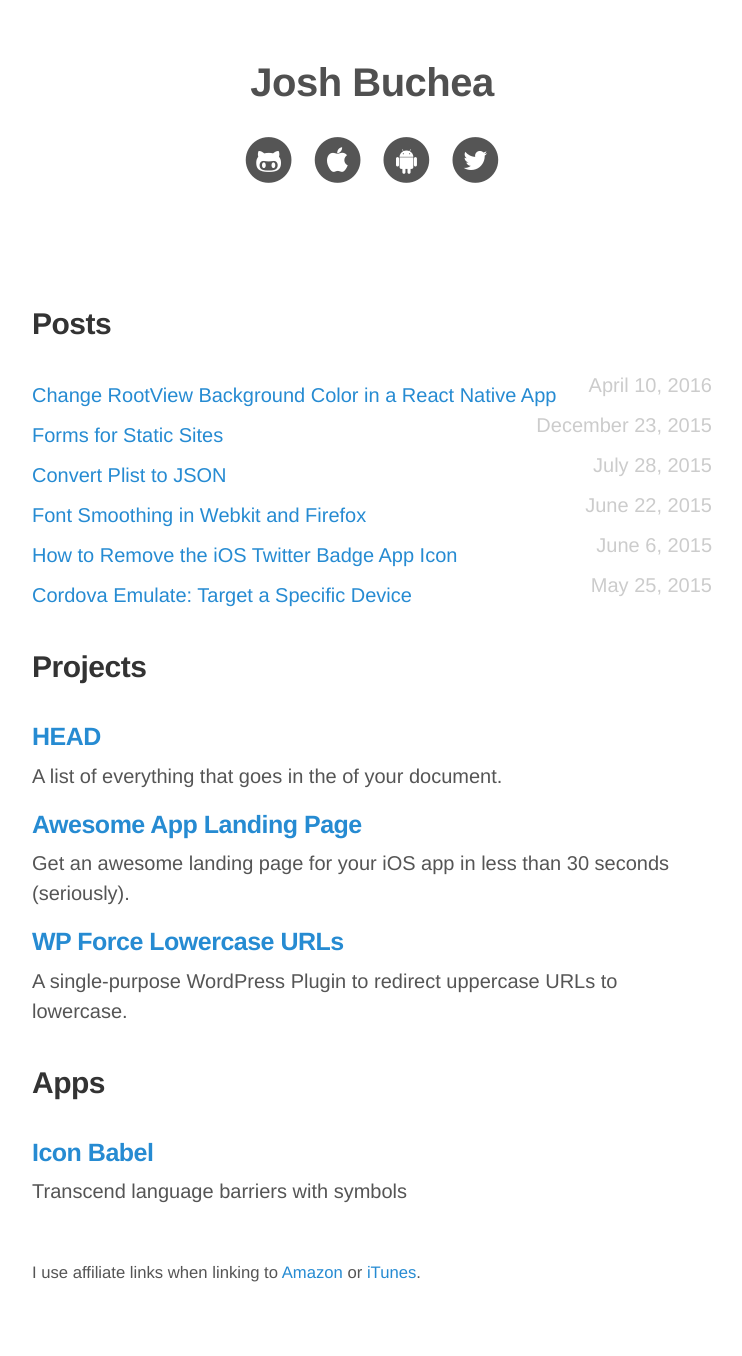
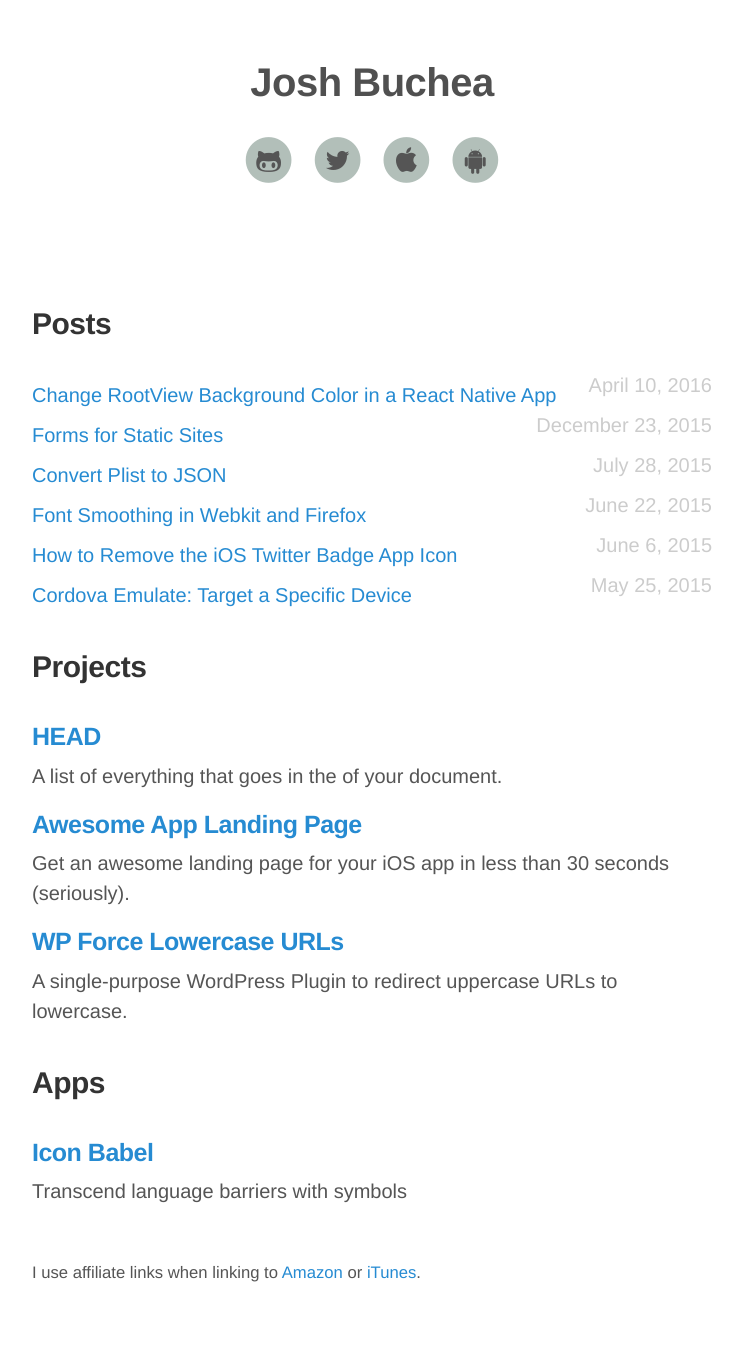
Before and after one commit to joshbuchea/joshbuchea.com, a Jekyll site: the page built from index.html, in a window 1280 px wide. Shown: the whole page, without its empty margins (268-1010 px from the left). Built offline with Jekyll 4.4.1, drawn with Linux system fonts in a browser that asks for light colours; nearby versions of some CDN libraries.

Commit message:
Update social button styles & re-order

```diff
--- a/_layouts/default.html
+++ b/_layouts/default.html
@@ -22,7 +22,16 @@
             <a target="_blank" href="{{ site.author.github }}">
               <span class="fa-stack fa-lg">
                 <i class="fa fa-circle fa-stack-2x"></i>
-                <i class="fa fa-github-alt fa-stack-1x fa-inverse"></i>
+                <i class="fa fa-github-alt fa-stack-1x"></i>
+              </span>
+            </a>
+          </li>
+
+          <li>
+            <a target="_blank" href="{{ site.author.twitter }}">
+              <span class="fa-stack fa-lg">
+                <i class="fa fa-circle fa-stack-2x"></i>
+                <i class="fa fa-twitter fa-stack-1x"></i>
               </span>
             </a>
           </li>
@@ -31,7 +40,7 @@
             <a target="_blank" href="{{ site.author.appstore }}">
               <span class="fa-stack fa-lg">
                 <i class="fa fa-circle fa-stack-2x"></i>
-                <i class="fa fa-apple fa-stack-1x fa-inverse"></i>
+                <i class="fa fa-apple fa-stack-1x"></i>
               </span>
             </a>
           </li>
@@ -40,16 +49,7 @@
             <a target="_blank" href="{{ site.author.googleplay }}">
               <span class="fa-stack fa-lg">
                 <i class="fa fa-circle fa-stack-2x"></i>
-                <i class="fa fa-android fa-stack-1x fa-inverse"></i>
-              </span>
-            </a>
-          </li>
-
-          <li>
-            <a target="_blank" href="{{ site.author.twitter }}">
-              <span class="fa-stack fa-lg">
-                <i class="fa fa-circle fa-stack-2x"></i>
-                <i class="fa fa-twitter fa-stack-1x fa-inverse"></i>
+                <i class="fa fa-android fa-stack-1x"></i>
               </span>
             </a>
           </li>
--- a/_sass/_main.scss
+++ b/_sass/_main.scss
@@ -22,6 +22,13 @@ h1, h2, h3, h4, h5, h6 {
   line-height: 1.1;
   color: #333;
   letter-spacing: -.025rem;
+}
+
+a {
+  -webkit-transition-delay: 400ms;
+    -moz-transition-delay: 400ms;
+    -o-transition-delay: 400ms;
+    transition-delay: 400ms;
 }
 
 .page-title {
@@ -72,9 +79,24 @@ h1, h2, h3, h4, h5, h6 {
   color: #555;
 }
 
+.masthead .nav a .fa-circle {
+  color: #B2BFB9;
+  -webkit-transition: 400ms;
+    -moz-transition: 400ms;
+    -o-transition: 400ms;
+    transition: 400ms;
+}
+
+.masthead .nav a:hover .fa-circle,
+.masthead .nav a:focus .fa-circle {
+  color: #D8E2DD;
+}
+
+
+
 .masthead .nav a:hover,
 .masthead .nav a:focus {
-  color: #268bd2;
+  color: #555;
 }
 
 a:hover, a:focus {
```
